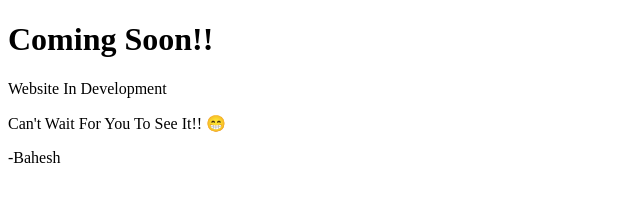
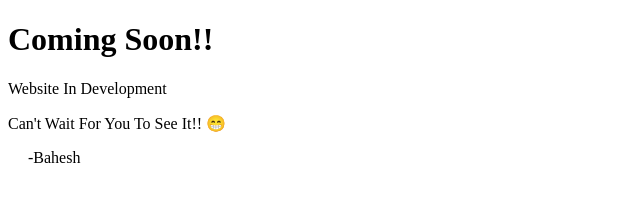
Before and after one commit to Bahesh/Bahesh.github.io, a plain HTML site: page index.html in a window 1280 px wide. Shown: the full height of the page, 0-640 px from the left. Drawn offline with Linux system fonts and the light colour scheme.

Commit message:
trying to add empty entities

```diff
--- a/index.html
+++ b/index.html
@@ -7,6 +7,6 @@
 <h1>Coming Soon!!</h1>
 <p>Website In Development</p>
 <p>Can't Wait For You To See It!! 😁</p>
-<p1>                            -Bahesh</p1>
+<p1>&nbsp;&nbsp;&nbsp;&nbsp;&nbsp;-Bahesh</p1>
 </body>
 </html>
```
